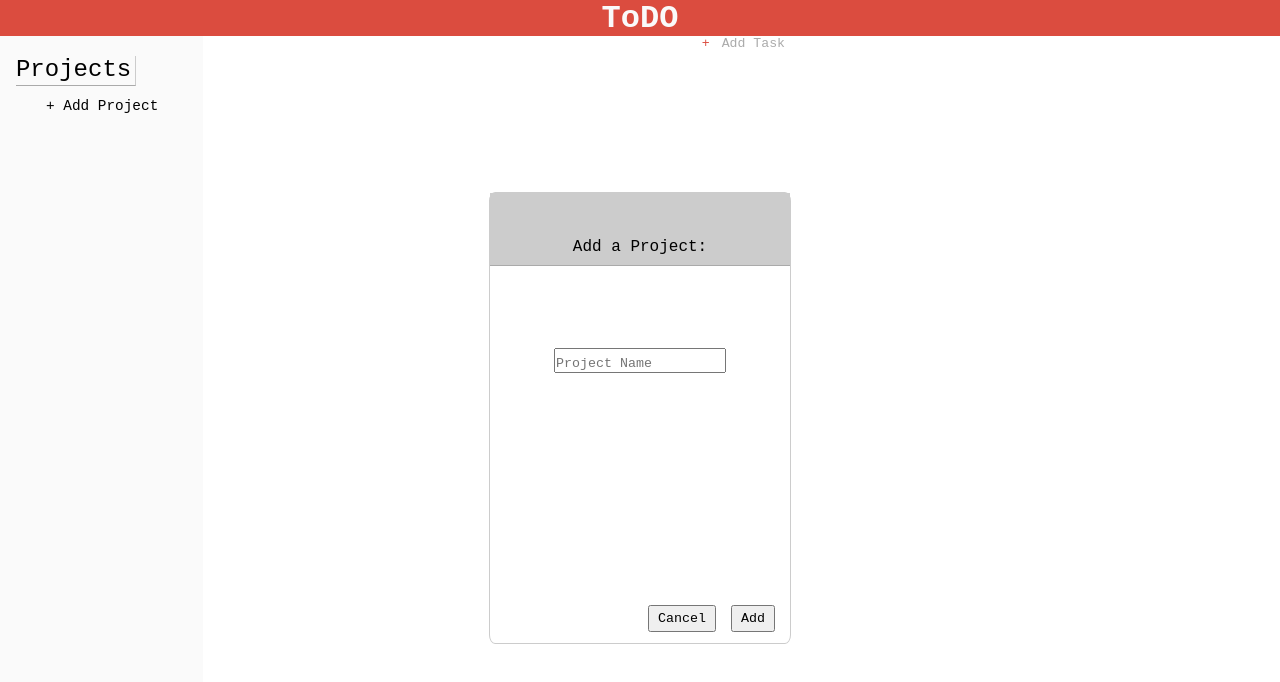
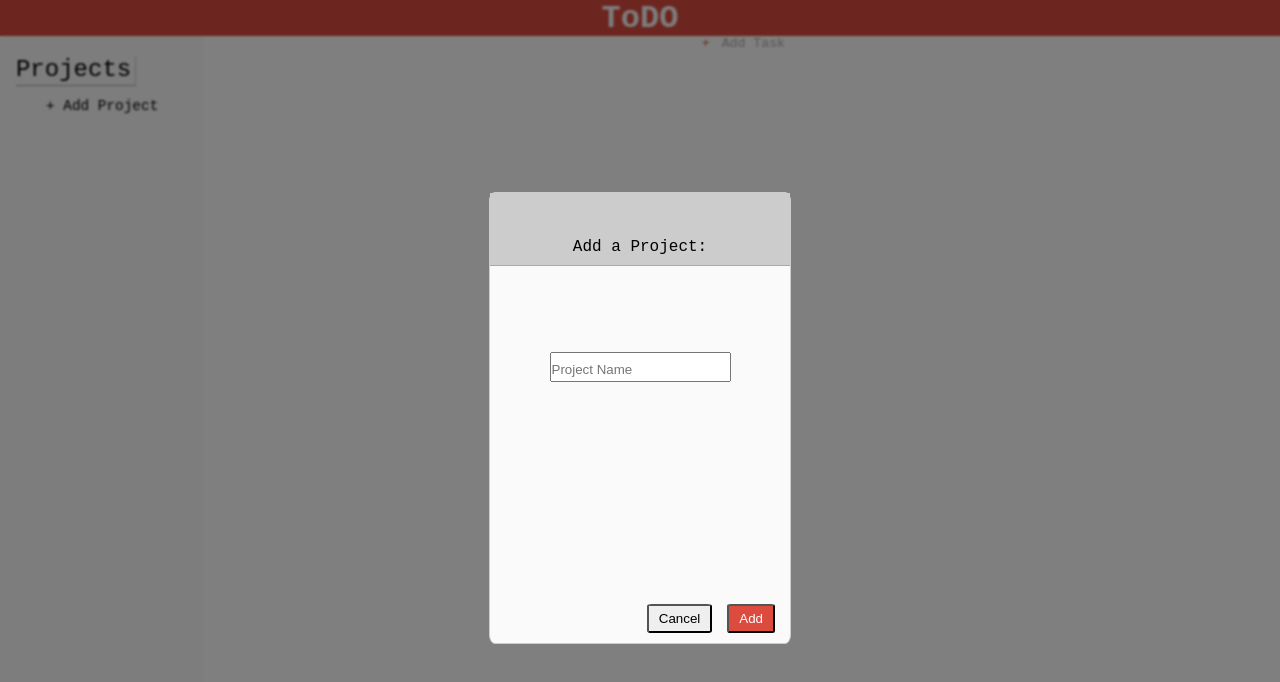
Before and after one commit to Eugene-L-H/ToDo-List, a website built with webpack: page dist/index.html in a window 1280 px wide. Both pictures are taken after a click on the element "+ Add Project". Built offline with nearby package versions, Linux system fonts and the light colour scheme.

Commit message:
When the popup is engaged a blur effect takes place accross the page behind the popup. When the cancel button is clicked the blur effect is removed and the popup disappears.

```diff
--- a/css/styles.css
+++ b/css/styles.css
@@ -1,24 +1,26 @@
 * {
   margin: 0;
   padding: 0;
-  font-family: 'Courier New', Courier, monospace;
 }
 
 body {
   display: flex;
   flex-direction: column;
-  font-family:'Lucida Sans', 'Lucida Sans Regular', 'Lucida Grande', 'Lucida Sans Unicode', Geneva, Verdana, sans-serif;
+  font-family: 'Courier New', Courier, monospace;
   height: 100vh;
 }
 
 .blur-screen {
-  height: 100%;
-  width: 100%;
+  position: absolute;
+  height: 100vh;
+  width: 100vw;
+  backdrop-filter: blur(1px);
+  background-color: rgb(0, 0, 0, 0.5);
+  z-index: 1;
 }
 
-.blur {
-  /* background-color: rgb(155, 255, 255, .9); */
-  backdrop-filter: blur(2px);
+.hide {
+  display: none;
 }
 
 header {
@@ -94,6 +96,7 @@ header {
   height:30%;
   min-height: 450px;
   min-width: 300px;
+  background-color: #fafafa;
   border: solid 1px #ccc;
   border-radius: 2%;
   align-self: center;
@@ -110,8 +113,8 @@ header {
 }
 
 .inputProjectName {
-  padding: 0.5vw 0 0 0;
-  margin-bottom: 50%;
+  padding: 8px 0 3px 0;
+  margin-bottom: 45%;
 }
 
 .buttonContainer {
@@ -122,13 +125,20 @@ header {
 }
 
 .buttonContainer > input {
-  padding: 0.5vh 1vh;
+  padding: 5px 10px;
   margin-right: 5%;
+  border-radius: 8%;
 }
 
 .buttonContainer > input:nth-child(1) {
   margin-right: 5%;
 }
+
+.buttonContainer > input:nth-child(2) {
+  background-color: #db4c3f;
+  color: #FFF;
+}
+/* End popup */
 
 #content {
   display: flex;
--- a/src/index.js
+++ b/src/index.js
@@ -1,4 +1,5 @@
 import { addProjectPopup } from "./modules/addProjectPopup";
+
 import { Project } from "./modules/project";
 import { Task } from "./modules/project";
 import { Projects } from "./modules/project";
@@ -7,9 +8,23 @@ const blurScreen = document.querySelector('.blur-screen');
 const mainArea = document.querySelector('#main');
 const taskArea = document.querySelector('#content');
 const addProject = document.querySelector('.addProject');
+// const popupCancelBtn = document.querySelector('.popupCancel');
+// const popupAddBtn = document.querySelector('.popupAdd');
 
+
+// "Add Project" button in sidebar.
 addProject.addEventListener('click', () => {
-  blurScreen.classList.add('blur');
+  blurScreen.classList.toggle('hide');
   console.log('under blur command');
   mainArea.append(addProjectPopup());
-})
+
+  // Register popup buttons and input field to DOM
+  const popupInputProjectName = document.querySelector('.inputProjectName');
+  const popupCancelBtn = document.querySelector('.popupCancel');
+  const popupAddBtn = document.querySelector('.popupAdd');
+  popupCancelBtn.addEventListener('click', () => {
+    blurScreen.classList.toggle('hide');
+    // Delete popup element.
+    mainArea.removeChild(mainArea.lastElementChild);
+  });;
+});
--- a/src/modules/addProjectPopup.js
+++ b/src/modules/addProjectPopup.js
@@ -12,14 +12,13 @@ export const addProjectPopup = () => {
   projectName.setAttribute('placeholder', 'Project Name')
 
   let cancel = document.createElement('input');
-  cancel.classList.add('btn');
+  cancel.classList.add('popupCancel');
   cancel.setAttribute('type', 'button');
   cancel.setAttribute('value', 'Cancel');
 
 
   let addBtn = document.createElement('input');
-  addBtn.classList.add('btn');
-  addBtn.classList.add('submit');
+  addBtn.classList.add('popupAdd');
   addBtn.setAttribute('type', 'button');
   addBtn.setAttribute('value', 'Add');
 
@@ -34,3 +33,9 @@ export const addProjectPopup = () => {
 
   return popup;
 }
+
+export const addPopupListenters = (input, cancel, add) => {
+    cancel.addEventListener('click', () => {
+    blurScreen.classList.toggle('hide');
+  });
+}
```
Also changed, not shown: dist/index.html, dist/main.js.
